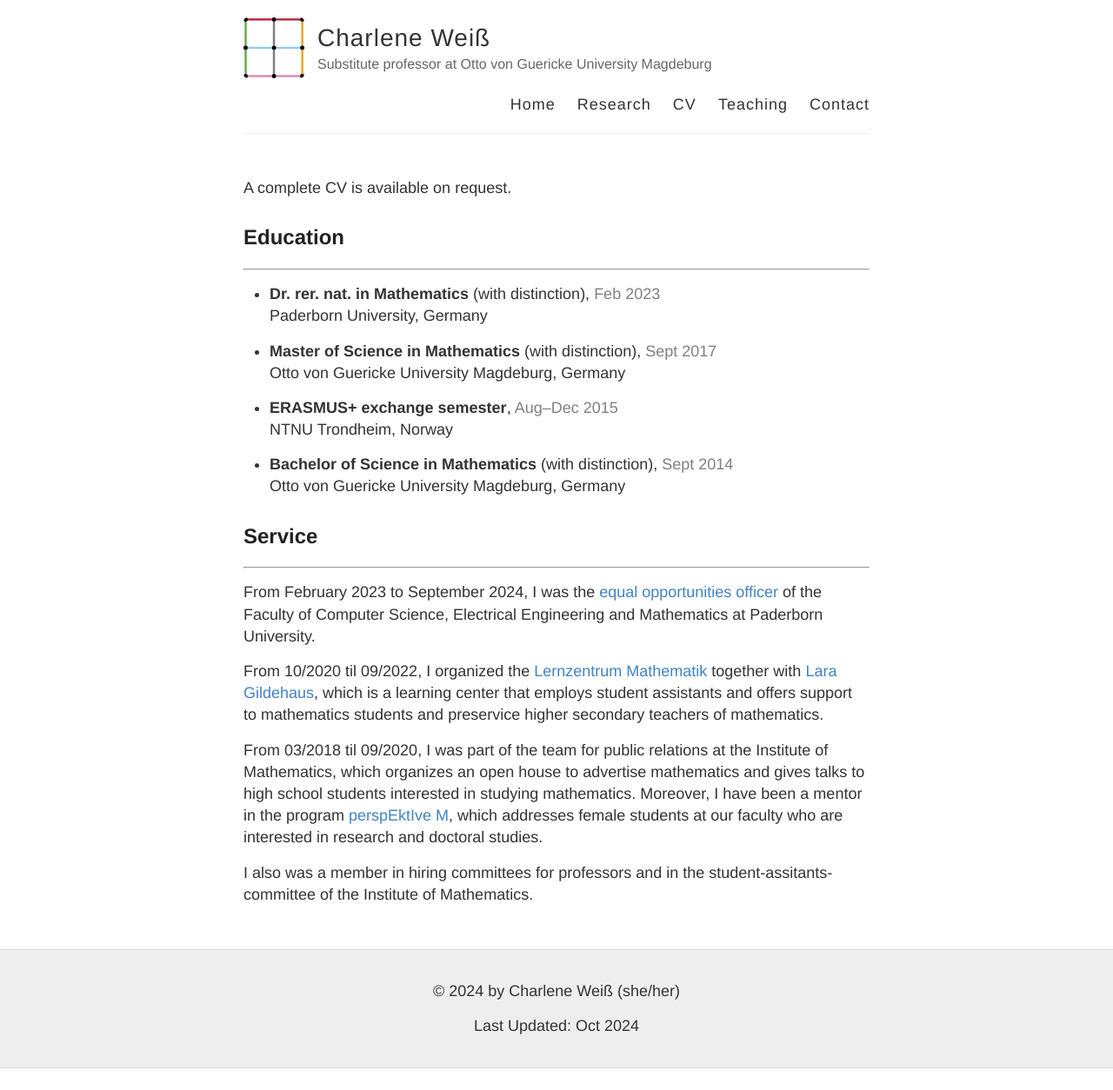
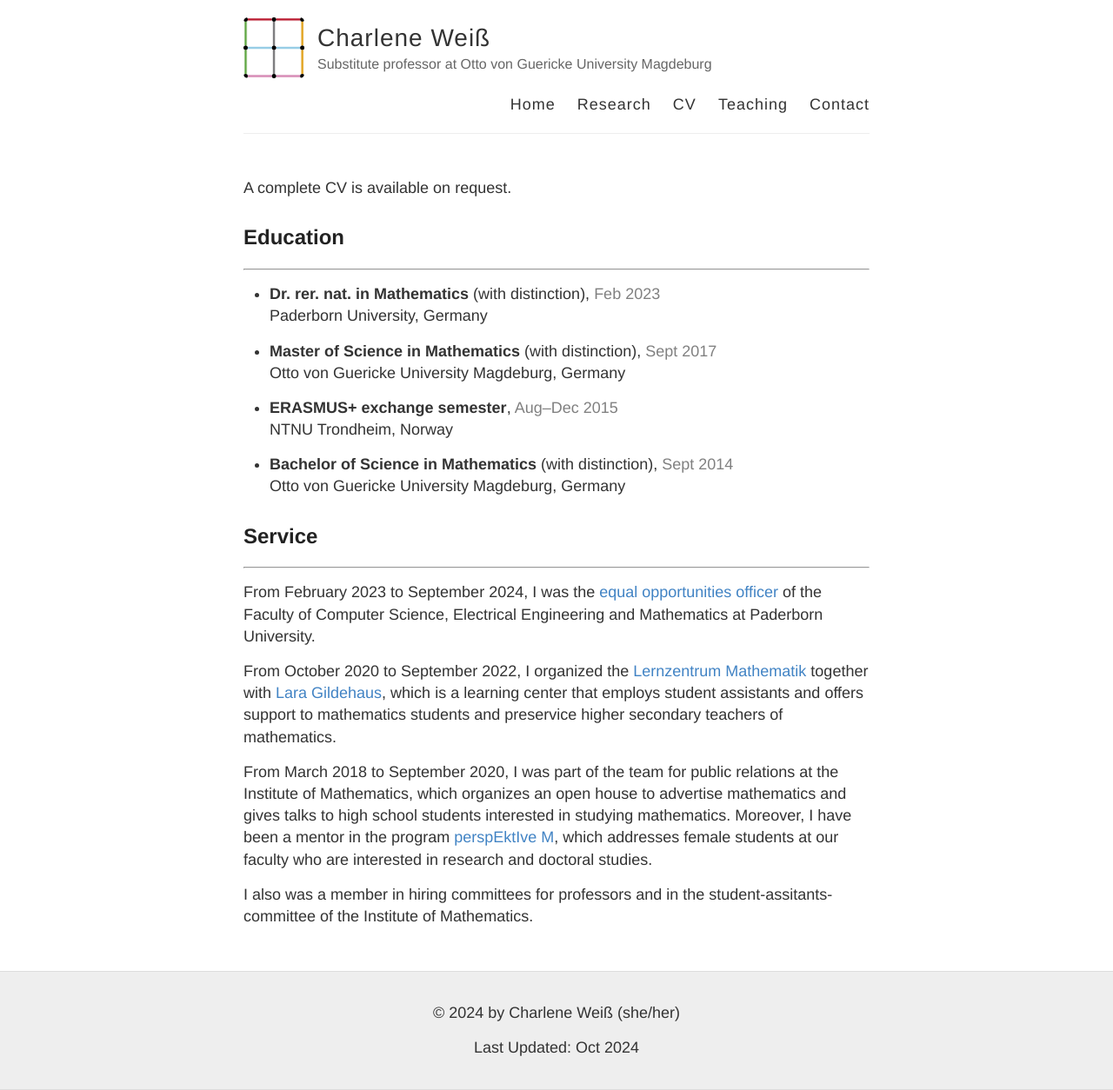
Before and after one commit to charleneweiss/charleneweiss.github.io, a Jekyll site: the page built from cv.md, in a window 1280 px wide. Shown: the whole page at 87% size. Built offline with Jekyll 4.4.1, drawn with Linux system fonts in a browser that asks for light colours; before the commit the page ends 1229 px from its top, so only the background shows below that.

Commit message:
Update cv.md

```diff
--- a/cv.md
+++ b/cv.md
@@ -28,9 +28,9 @@ Otto von Guericke University Magdeburg, Germany
 ____
 From February 2023 to September 2024, I was the [equal opportunities officer](https://www.eim.uni-paderborn.de/en/faculty/faculty/organisation/equal-opportunities-officer) of the Faculty of Computer Science, Electrical Engineering and Mathematics at Paderborn University.
 
-From 10/2020 til 09/2022, I organized the [Lernzentrum Mathematik](https://math.uni-paderborn.de/studium/lernzentrum-unterstuetzung-im-mathe-studium) together with [Lara Gildehaus](https://www.uni-paderborn.de/en/person/78771), which is a learning center that employs student assistants and offers support to mathematics students and preservice higher secondary teachers of mathematics.
+From October 2020 to September 2022, I organized the [Lernzentrum Mathematik](https://math.uni-paderborn.de/studium/lernzentrum-unterstuetzung-im-mathe-studium) together with [Lara Gildehaus](https://www.uni-paderborn.de/en/person/78771), which is a learning center that employs student assistants and offers support to mathematics students and preservice higher secondary teachers of mathematics.
 
-From 03/2018 til 09/2020, I was part of the team for public relations at the Institute of Mathematics, which organizes an open house to advertise mathematics and gives talks to high school students interested in studying mathematics.
+From March 2018 to September 2020, I was part of the team for public relations at the Institute of Mathematics, which organizes an open house to advertise mathematics and gives talks to high school students interested in studying mathematics.
 Moreover, I have been a mentor in the program [perspEktIve M](https://www.eim.uni-paderborn.de/en/faculty/studies/mentoring-program), which addresses female students at our faculty who are interested in research and doctoral studies.
 
 I also was a member in hiring committees for professors and in the student-assitants-committee of the Institute of Mathematics.
```
